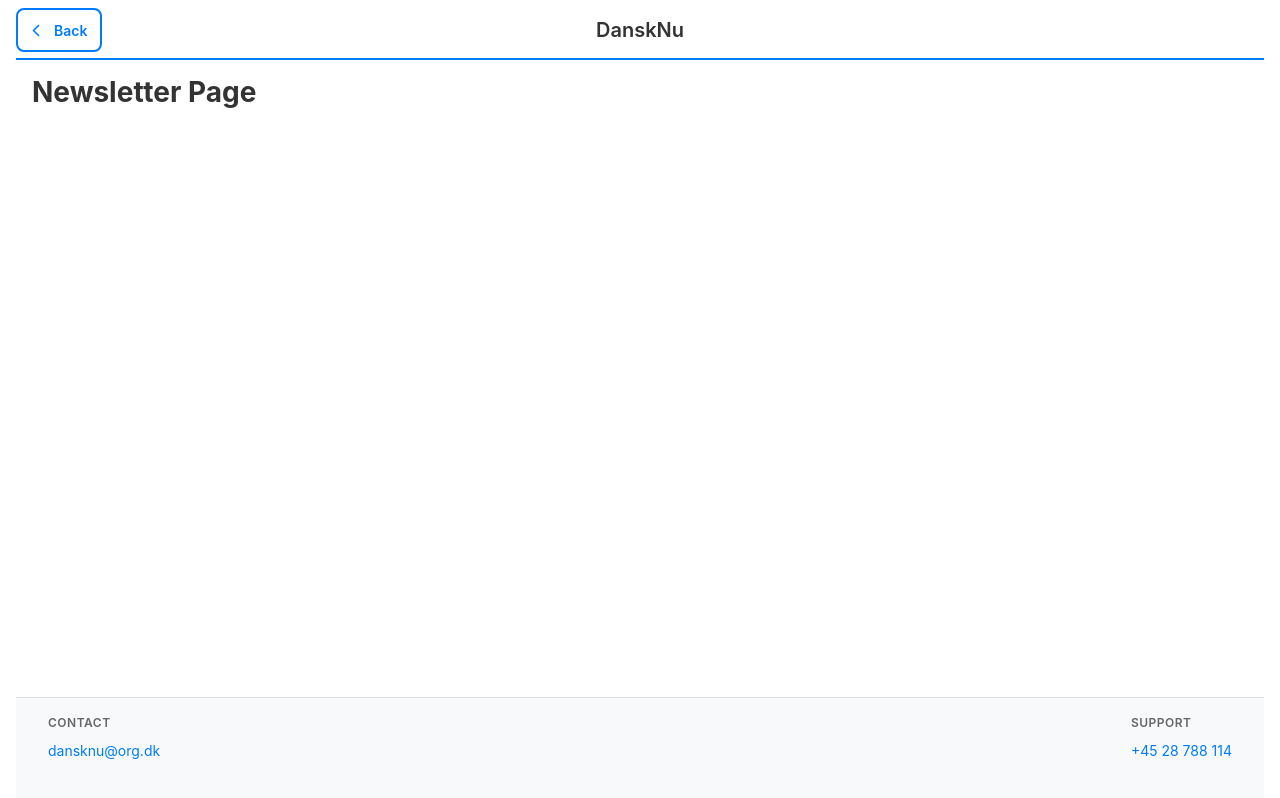
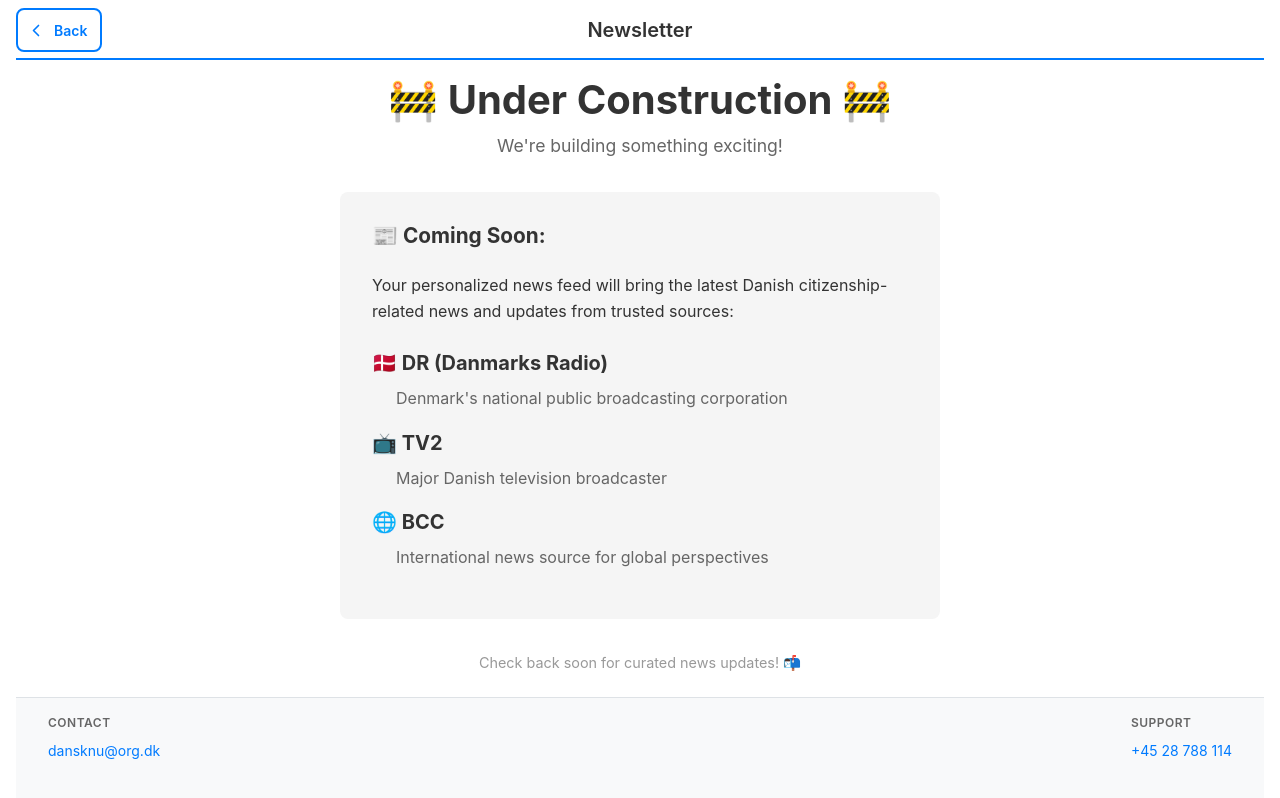
Before and after one commit to Flex-Wrap/DanskNu, a React (Vite) app: page /DanskNu/newsletter in a window 1280 px wide. Built offline with nearby package versions, Linux system fonts and the light colour scheme; no server answers.

Commit message:
small fix to page which name cant be on the header so I shortened. also newsletter is future work. apparently TV2 and DR don't have apis?

```diff
--- a/src/routes/application-requirements.tsx
+++ b/src/routes/application-requirements.tsx
@@ -7,7 +7,7 @@
 })
 
 function ApplicationRequirementsPage() {
-  usePageTitle('Application Requirements')
+  usePageTitle('Requirements')
   return (
     <section>
       <AccordionItem title="General Information on Acquisition of Danish Citizenship">
--- a/src/routes/newsletter.tsx
+++ b/src/routes/newsletter.tsx
@@ -1,13 +1,65 @@
 import { createFileRoute } from '@tanstack/react-router'
+import { usePageTitle } from '../context/PageTitleContext'
 
 export const Route = createFileRoute('/newsletter')({
   component: NewsletterPage,
 })
 
 function NewsletterPage() {
+  usePageTitle('Newsletter')
+
   return (
-    <div>
-      <h1>Newsletter Page</h1>
-    </div>
+    <section style={{ maxWidth: '600px', margin: '0 auto', textAlign: 'center' }}>
+      <div style={{ marginBottom: '2rem' }}>
+        <h1 style={{ fontSize: '2.5rem', marginBottom: '0.5rem' }}>🚧 Under Construction 🚧</h1>
+        <p style={{ fontSize: '1.1rem', color: '#666', marginBottom: '2rem' }}>
+          We're building something exciting!
+        </p>
+      </div>
+
+      <div style={{
+        backgroundColor: '#f5f5f5',
+        borderRadius: '8px',
+        padding: '2rem',
+        textAlign: 'left'
+      }}>
+        <h2 style={{ marginBottom: '1.5rem', fontSize: '1.3rem' }}>📰 Coming Soon:</h2>
+
+        <p style={{ marginBottom: '1.5rem', lineHeight: '1.6' }}>
+          Your personalized news feed will bring the latest Danish citizenship-related news and updates from trusted sources:
+        </p>
+
+        <div style={{ marginBottom: '1rem' }}>
+          <h3 style={{ marginBottom: '0.5rem', display: 'flex', alignItems: 'center', gap: '0.5rem' }}>
+            🇩🇰 DR (Danmarks Radio)
+          </h3>
+          <p style={{ color: '#666', marginLeft: '1.5rem' }}>
+            Denmark's national public broadcasting corporation
+          </p>
+        </div>
+
+        <div style={{ marginBottom: '1rem' }}>
+          <h3 style={{ marginBottom: '0.5rem', display: 'flex', alignItems: 'center', gap: '0.5rem' }}>
+            📺 TV2
+          </h3>
+          <p style={{ color: '#666', marginLeft: '1.5rem' }}>
+            Major Danish television broadcaster
+          </p>
+        </div>
+
+        <div>
+          <h3 style={{ marginBottom: '0.5rem', display: 'flex', alignItems: 'center', gap: '0.5rem' }}>
+            🌐 BCC
+          </h3>
+          <p style={{ color: '#666', marginLeft: '1.5rem' }}>
+            International news source for global perspectives
+          </p>
+        </div>
+      </div>
+
+      <p style={{ marginTop: '2rem', color: '#999', fontSize: '0.9rem' }}>
+        Check back soon for curated news updates! 📬
+      </p>
+    </section>
   )
 }
```
